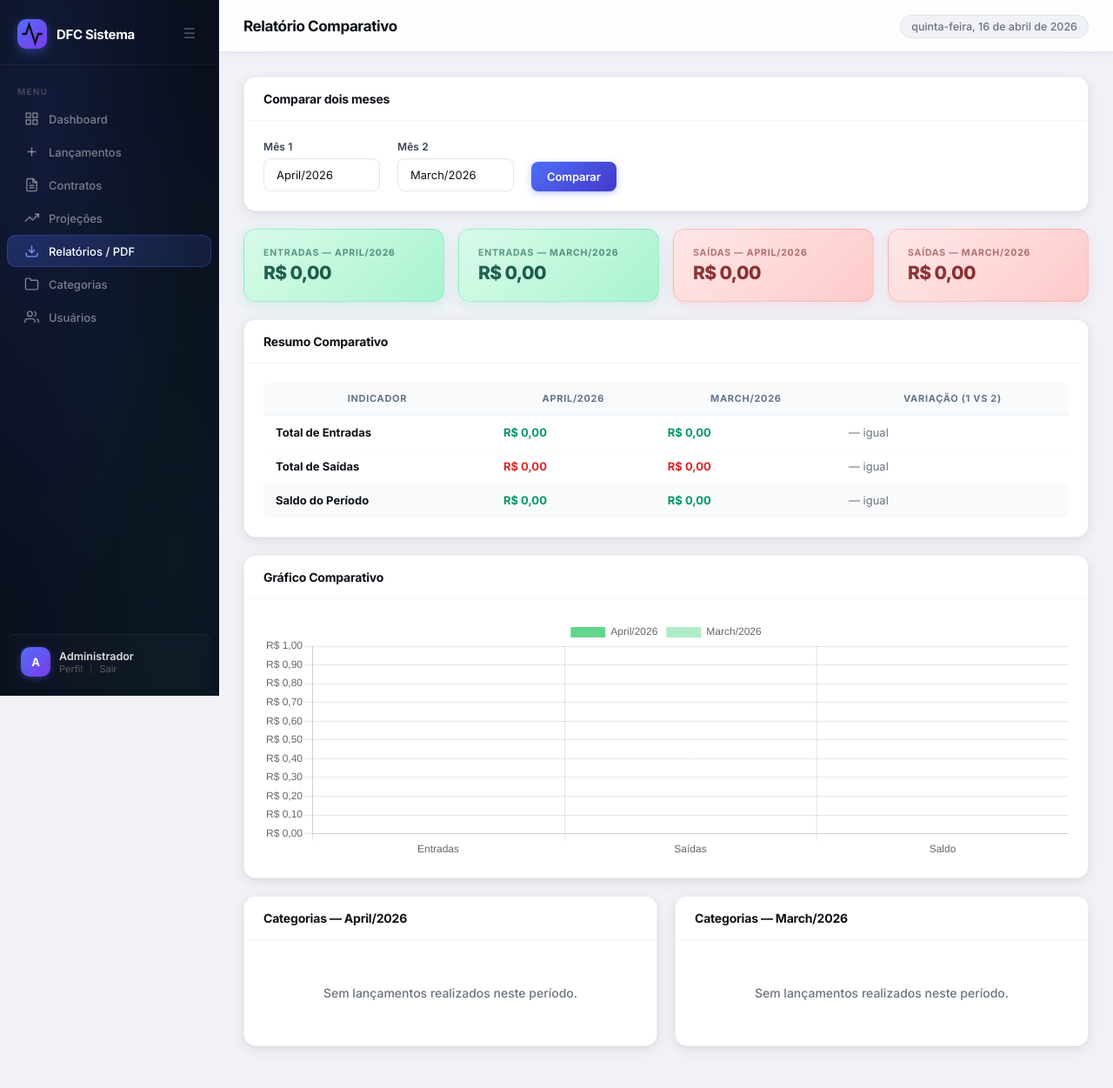
After one commit to Rafinhadev2022/dfc-sistema, a Flask app: page /relatorios/comparativo in a window 1280 px wide. The commit adds this page. Shown: the whole page at 87% size. Run offline with Flask 3, Linux system fonts and the light colour scheme; a user stored in the database is signed in.

Commit message:
Implementa 5 melhorias: importação CSV/Excel, alerta saldo, pizza chart, comparativo, export Excel
Co-Authored-By: Claude Sonnet 4.6 <noreply@anthropic.com>

```diff
--- a/app.py
+++ b/app.py
@@ -1,4 +1,4 @@
-from flask import Flask, render_template, redirect, url_for, request, flash, jsonify, make_response
+from flask import Flask, render_template, redirect, url_for, request, flash, jsonify, make_response, send_file
 from flask_login import LoginManager, login_user, logout_user, login_required, current_user
 from models import db, User, Category, Transaction, Contract, Projection, PasswordResetToken
 from functools import wraps
@@ -7,8 +7,9 @@ from datetime import datetime, date, timedelta
 from dateutil.relativedelta import relativedelta
 from fpdf import FPDF
 from sqlalchemy import func, extract
-import json
-import os
+import json, os, io, csv
+import openpyxl
+from openpyxl.styles import Font, PatternFill, Alignment, Border, Side
 
 app = Flask(__name__)
 app.config['SECRET_KEY'] = os.environ.get('SECRET_KEY', 'dfc-sistema-chave-secreta-2024')
@@ -212,6 +213,23 @@ def dashboard():
         Projection.date <= fim_30
     ).scalar() or 0
 
+    # Gráfico pizza - saídas por categoria no mês
+    pizza_saidas = db.session.query(
+        Category.name, func.sum(Transaction.value).label('total')
+    ).join(Transaction, Transaction.category_id == Category.id).filter(
+        Transaction.type == 'saida',
+        Transaction.date >= inicio_mes,
+        Transaction.date <= fim_mes,
+        Transaction.status == 'realizado'
+    ).group_by(Category.id).order_by(func.sum(Transaction.value).desc()).limit(8).all()
+
+    pizza_labels = [r[0] for r in pizza_saidas]
+    pizza_values = [float(r[1]) for r in pizza_saidas]
+
+    # Alerta de saldo baixo
+    limite_alerta = float(os.environ.get('ALERTA_SALDO', 10000))
+    alerta_saldo = saldo_total < limite_alerta
+
     return render_template('dashboard.html',
         entradas_mes=entradas_mes, saidas_mes=saidas_mes,
         saldo_mes=saldo_mes, saldo_total=saldo_total,
@@ -221,6 +239,10 @@ def dashboard():
         lancamentos_recentes=lancamentos_recentes,
         contratos_ativos=contratos_ativos,
         prev_entradas=prev_entradas, prev_saidas=prev_saidas,
+        pizza_labels=json.dumps(pizza_labels),
+        pizza_values=json.dumps(pizza_values),
+        alerta_saldo=alerta_saldo,
+        limite_alerta=limite_alerta,
         hoje=hoje
     )
 
@@ -734,6 +756,229 @@ def relatorio_pdf():
     response.headers['Content-Disposition'] = f'attachment; filename=DFC_{ano}_{mes:02d}.pdf'
     return response
 
+# ─── RELATÓRIO COMPARATIVO ────────────────────────────────────────────────────
+
+@app.route('/relatorios/comparativo')
+@login_required
+def relatorio_comparativo():
+    hoje = date.today()
+    mes1 = request.args.get('mes1', hoje.month, type=int)
+    ano1 = request.args.get('ano1', hoje.year, type=int)
+    mes2_default = (hoje - relativedelta(months=1)).month
+    ano2_default = (hoje - relativedelta(months=1)).year
+    mes2 = request.args.get('mes2', mes2_default, type=int)
+    ano2 = request.args.get('ano2', ano2_default, type=int)
+
+    def get_totais(ano, mes):
+        inicio = date(ano, mes, 1)
+        fim = (inicio + relativedelta(months=1)) - timedelta(days=1)
+        e = db.session.query(func.sum(Transaction.value)).filter(
+            Transaction.type == 'entrada', Transaction.date >= inicio,
+            Transaction.date <= fim, Transaction.status == 'realizado'
+        ).scalar() or 0
+        s = db.session.query(func.sum(Transaction.value)).filter(
+            Transaction.type == 'saida', Transaction.date >= inicio,
+            Transaction.date <= fim, Transaction.status == 'realizado'
+        ).scalar() or 0
+        cats = db.session.query(
+            Category.name, Category.type, func.sum(Transaction.value).label('total')
+        ).join(Transaction, Transaction.category_id == Category.id).filter(
+            Transaction.date >= inicio, Transaction.date <= fim,
+            Transaction.status == 'realizado'
+        ).group_by(Category.id).order_by(Category.type, func.sum(Transaction.value).desc()).all()
+        return {'entradas': float(e), 'saidas': float(s), 'saldo': float(e - s), 'cats': cats}
+
+    d1 = get_totais(ano1, mes1)
+    d2 = get_totais(ano2, mes2)
+
+    meses_disponiveis = []
+    for y in range(hoje.year - 2, hoje.year + 1):
+        for m in range(1, 13):
+            meses_disponiveis.append({'ano': y, 'mes': m,
+                'label': date(y, m, 1).strftime('%B/%Y').capitalize()})
+
+    return render_template('relatorios/comparativo.html',
+        d1=d1, d2=d2,
+        mes1=mes1, ano1=ano1, mes2=mes2, ano2=ano2,
+        label1=date(ano1, mes1, 1).strftime('%B/%Y').capitalize(),
+        label2=date(ano2, mes2, 1).strftime('%B/%Y').capitalize(),
+        meses_disponiveis=meses_disponiveis
+    )
+
+# ─── EXPORTAÇÃO EXCEL ─────────────────────────────────────────────────────────
+
+@app.route('/lancamentos/exportar-excel')
+@login_required
+def lancamentos_exportar_excel():
+    tipo = request.args.get('tipo', '')
+    status = request.args.get('status', '')
+    data_ini = request.args.get('data_ini', '')
+    data_fim = request.args.get('data_fim', '')
+    categoria_id = request.args.get('categoria_id', '')
+
+    q = Transaction.query
+    if tipo:
+        q = q.filter(Transaction.type == tipo)
+    if status:
+        q = q.filter(Transaction.status == status)
+    if data_ini:
+        q = q.filter(Transaction.date >= datetime.strptime(data_ini, '%Y-%m-%d').date())
+    if data_fim:
+        q = q.filter(Transaction.date <= datetime.strptime(data_fim, '%Y-%m-%d').date())
+    if categoria_id:
+        q = q.filter(Transaction.category_id == int(categoria_id))
+    lancamentos = q.order_by(Transaction.date.asc()).all()
+
+    wb = openpyxl.Workbook()
+    ws = wb.active
+    ws.title = 'Lançamentos'
+
+    header_fill = PatternFill(start_color='1e2235', end_color='1e2235', fill_type='solid')
+    header_font = Font(bold=True, color='FFFFFF', size=11)
+    border = Border(
+        left=Side(style='thin', color='DDDDDD'), right=Side(style='thin', color='DDDDDD'),
+        top=Side(style='thin', color='DDDDDD'), bottom=Side(style='thin', color='DDDDDD')
+    )
+
+    headers = ['Data', 'Descrição', 'Categoria', 'Contrato', 'Tipo', 'Valor (R$)', 'Status', 'Observações']
+    col_widths = [14, 40, 25, 20, 10, 18, 14, 40]
+    for i, (h, w) in enumerate(zip(headers, col_widths), 1):
+        cell = ws.cell(row=1, column=i, value=h)
+        cell.fill = header_fill
+        cell.font = header_font
+        cell.alignment = Alignment(horizontal='center', vertical='center')
+        cell.border = border
+        ws.column_dimensions[cell.column_letter].width = w
+
+    green_fill = PatternFill(start_color='dcfce7', end_color='dcfce7', fill_type='solid')
+    red_fill = PatternFill(start_color='fee2e2', end_color='fee2e2', fill_type='solid')
+
+    for row_num, t in enumerate(lancamentos, 2):
+        row_fill = green_fill if t.type == 'entrada' else red_fill
+        data = [
+            t.date.strftime('%d/%m/%Y'),
+            t.description,
+            t.category.name if t.category else '-',
+            t.contract.number if t.contract else '-',
+            'Entrada' if t.type == 'entrada' else 'Saída',
+            float(t.value),
+            t.status.capitalize(),
+            t.notes or ''
+        ]
+        for col_num, value in enumerate(data, 1):
+            cell = ws.cell(row=row_num, column=col_num, value=value)
+            cell.fill = row_fill
+            cell.border = border
+            cell.alignment = Alignment(vertical='center')
+            if col_num == 6:
+                cell.number_format = '#,##0.00'
+    ws.row_dimensions[1].height = 22
+
+    output = io.BytesIO()
+    wb.save(output)
+    output.seek(0)
+    filename = f'lancamentos_{date.today().strftime("%Y%m%d")}.xlsx'
+    return send_file(output, mimetype='application/vnd.openxmlformats-officedocument.spreadsheetml.sheet',
+                     as_attachment=True, download_name=filename)
+
+# ─── IMPORTAÇÃO CSV/EXCEL ─────────────────────────────────────────────────────
+
+@app.route('/lancamentos/importar', methods=['GET', 'POST'])
+@login_required
+def lancamentos_importar():
+    if not current_user.can_edit():
+        flash('Sem permissão para importar lançamentos.', 'danger')
+        return redirect(url_for('lancamentos'))
+
+    categorias = Category.query.filter_by(active=True).order_by(Category.type, Category.name).all()
+    if request.method == 'POST':
+        arquivo = request.files.get('arquivo')
+        if not arquivo or arquivo.filename == '':
+            flash('Nenhum arquivo selecionado.', 'danger')
+            return redirect(request.url)
+
+        filename = arquivo.filename.lower()
+        erros = []
+        importados = 0
+        try:
+            if filename.endswith('.csv'):
+                content = arquivo.read().decode('utf-8-sig')
+                reader = csv.DictReader(io.StringIO(content))
+                rows = list(reader)
+            elif filename.endswith(('.xlsx', '.xls')):
+                wb = openpyxl.load_workbook(arquivo, data_only=True) if filename.endswith('.xlsx') else None
+                if wb is None:
+                    import xlrd
+                    book = xlrd.open_workbook(file_contents=arquivo.read())
+                    sheet = book.sheet_by_index(0)
+                    headers = [str(sheet.cell_value(0, c)).strip() for c in range(sheet.ncols)]
+                    rows = [dict(zip(headers, [str(sheet.cell_value(r, c)).strip() for c in range(sheet.ncols)])) for r in range(1, sheet.nrows)]
+                else:
+                    ws = wb.active
+                    headers = [str(ws.cell(1, c).value).strip() for c in range(1, ws.max_column + 1)]
+                    rows = []
+                    for r in range(2, ws.max_row + 1):
+                        rows.append({headers[c-1]: str(ws.cell(r, c).value or '').strip() for c in range(1, ws.max_column + 1)})
+            else:
+                flash('Formato inválido. Use CSV, XLSX ou XLS.', 'danger')
+                return redirect(request.url)
+
+            cat_map = {c.name.lower(): c for c in categorias}
+            for i, row in enumerate(rows, 2):
+                try:
+                    data_str = row.get('data', row.get('Data', '')).strip()
+                    desc = row.get('descricao', row.get('descrição', row.get('Descricao', row.get('Descrição', '')))).strip()
+                    tipo = row.get('tipo', row.get('Tipo', '')).strip().lower()
+                    valor_str = str(row.get('valor', row.get('Valor', '0'))).replace('R$', '').replace('.', '').replace(',', '.').strip()
+                    cat_nome = row.get('categoria', row.get('Categoria', '')).strip().lower()
+                    status_imp = row.get('status', row.get('Status', 'realizado')).strip().lower()
+
+                    if not data_str or not desc or not tipo or not valor_str:
+                        erros.append(f'Linha {i}: campos obrigatórios ausentes.')
+                        continue
+                    for fmt in ('%d/%m/%Y', '%Y-%m-%d', '%d-%m-%Y'):
+                        try:
+                            dt = datetime.strptime(data_str, fmt).date()
+                            break
+                        except ValueError:
+                            dt = None
+                    if not dt:
+                        erros.append(f'Linha {i}: data inválida "{data_str}".')
+                        continue
+                    if tipo not in ('entrada', 'saida', 'saída'):
+                        erros.append(f'Linha {i}: tipo deve ser "entrada" ou "saida".')
+                        continue
+                    tipo_norm = 'saida' if 'sa' in tipo else 'entrada'
+                    valor = float(valor_str)
+                    cat = cat_map.get(cat_nome)
+                    if not cat:
+                        cat = Category.query.filter_by(type=tipo_norm, active=True).first()
+                    status_norm = 'realizado' if 'realiz' in status_imp else 'previsto'
+
+                    db.session.add(Transaction(
+                        date=dt, description=desc, category_id=cat.id if cat else None,
+                        value=valor, type=tipo_norm, status=status_norm,
+                        user_id=current_user.id
+                    ))
+                    importados += 1
+                except Exception as e:
+                    erros.append(f'Linha {i}: {str(e)}')
+
+            db.session.commit()
+            msg = f'{importados} lançamento(s) importado(s) com sucesso.'
+            if erros:
+                msg += f' {len(erros)} linha(s) com erro ignorada(s).'
+            flash(msg, 'success' if importados > 0 else 'warning')
+            if erros:
+                for e in erros[:5]:
+                    flash(e, 'warning')
+            return redirect(url_for('lancamentos'))
+        except Exception as e:
+            db.session.rollback()
+            flash(f'Erro ao processar arquivo: {str(e)}', 'danger')
+
+    return render_template('lancamentos/importar.html', categorias=categorias)
+
 # ─── CATEGORIAS ───────────────────────────────────────────────────────────────
 
 @app.route('/categorias')
--- a/requirements.txt
+++ b/requirements.txt
@@ -6,3 +6,5 @@ fpdf2==2.8.4
 python-dateutil==2.9.0.post0
 gunicorn==23.0.0
 psycopg2-binary==2.9.10
+openpyxl==3.1.5
+xlrd==2.0.2
--- a/static/css/style.css
+++ b/static/css/style.css
@@ -420,6 +420,18 @@ textarea.form-control { resize: vertical; min-height: 80px; }
 
 /* ── Chart ────────────────────────────────────────────────────────────────── */
 .chart-container { height: 280px; position: relative; }
+.charts-row { display: flex; gap: 20px; margin-bottom: 20px; flex-wrap: wrap; }
+.charts-row > .panel { margin-bottom: 0; }
+
+/* ── Alert saldo baixo ────────────────────────────────────────────────────── */
+.alert-saldo-baixo {
+  display: flex; align-items: center; gap: 10px;
+  background: linear-gradient(135deg, #fef3c7 0%, #fde68a 100%);
+  border: 1px solid #f59e0b; border-radius: var(--radius);
+  padding: 14px 18px; margin-bottom: 20px;
+  color: #92400e; font-size: 13px; font-weight: 500;
+  box-shadow: 0 2px 8px rgba(245,158,11,0.2);
+}
 
 /* ── Misc ─────────────────────────────────────────────────────────────────── */
 .mb-3 { margin-bottom: 20px; }
--- a/templates/base.html
+++ b/templates/base.html
@@ -41,7 +41,7 @@
         <svg viewBox="0 0 24 24" fill="none" stroke="currentColor" stroke-width="2"><polyline points="23 6 13.5 15.5 8.5 10.5 1 18"></polyline><polyline points="17 6 23 6 23 12"></polyline></svg>
         <span>Projeções</span>
       </a>
-      <a href="{{ url_for('relatorios') }}" class="nav-link {% if 'relatorio' in request.endpoint %}active{% endif %}">
+      <a href="{{ url_for('relatorios') }}" class="nav-link {% if request.endpoint in ['relatorios','relatorio_pdf','relatorio_comparativo'] %}active{% endif %}">
         <svg viewBox="0 0 24 24" fill="none" stroke="currentColor" stroke-width="2"><path d="M21 15v4a2 2 0 0 1-2 2H5a2 2 0 0 1-2-2v-4"></path><polyline points="7 10 12 15 17 10"></polyline><line x1="12" y1="15" x2="12" y2="3"></line></svg>
         <span>Relatórios / PDF</span>
       </a>
--- /dev/null
+++ b/templates/relatorios/comparativo.html
@@ -0,0 +1,218 @@
+{% extends "base.html" %}
+{% block title %}Relatório Comparativo{% endblock %}
+{% block page_title %}Relatório Comparativo{% endblock %}
+
+{% block content %}
+
+<!-- Seletor de períodos -->
+<div class="panel">
+  <div class="panel-header">
+    <h2 class="panel-title">Comparar dois meses</h2>
+  </div>
+  <div class="panel-body">
+    <form method="GET" style="display:flex;gap:20px;flex-wrap:wrap;align-items:flex-end">
+      <div class="form-group" style="margin:0">
+        <label>Mês 1</label>
+        <select name="mes1" class="form-control" onchange="syncAno(this,'ano1')" style="width:auto">
+          {% for m in meses_disponiveis %}
+            <option value="{{ m.mes }}" {% if m.mes == mes1 and m.ano == ano1 %}selected{% endif %}
+                    data-ano="{{ m.ano }}">{{ m.label }}</option>
+          {% endfor %}
+        </select>
+        <input type="hidden" name="ano1" id="ano1" value="{{ ano1 }}">
+      </div>
+      <div class="form-group" style="margin:0">
+        <label>Mês 2</label>
+        <select name="mes2" class="form-control" onchange="syncAno(this,'ano2')" style="width:auto">
+          {% for m in meses_disponiveis %}
+            <option value="{{ m.mes }}" {% if m.mes == mes2 and m.ano == ano2 %}selected{% endif %}
+                    data-ano="{{ m.ano }}">{{ m.label }}</option>
+          {% endfor %}
+        </select>
+        <input type="hidden" name="ano2" id="ano2" value="{{ ano2 }}">
+      </div>
+      <button type="submit" class="btn btn-primary">Comparar</button>
+    </form>
+  </div>
+</div>
+
+<!-- Cards comparativos -->
+{% macro fmt(v) %}{{ "R$ {:,.2f}".format(v).replace(",","X").replace(".",",").replace("X",".") }}{% endmacro %}
+{% macro diff(v1, v2) %}
+  {% set d = v1 - v2 %}
+  {% if d > 0 %}<span style="color:#16a34a;font-weight:700">▲ {{ fmt(d) }}</span>
+  {% elif d < 0 %}<span style="color:#dc2626;font-weight:700">▼ {{ fmt(d|abs) }}</span>
+  {% else %}<span style="color:#6b7280">— igual</span>{% endif %}
+{% endmacro %}
+
+<div class="cards-grid">
+  <div class="card card-green">
+    <div class="card-content">
+      <span class="card-label">Entradas — {{ label1 }}</span>
+      <span class="card-value">{{ fmt(d1.entradas) }}</span>
+    </div>
+  </div>
+  <div class="card card-green">
+    <div class="card-content">
+      <span class="card-label">Entradas — {{ label2 }}</span>
+      <span class="card-value">{{ fmt(d2.entradas) }}</span>
+    </div>
+  </div>
+  <div class="card card-red">
+    <div class="card-content">
+      <span class="card-label">Saídas — {{ label1 }}</span>
+      <span class="card-value">{{ fmt(d1.saidas) }}</span>
+    </div>
+  </div>
+  <div class="card card-red">
+    <div class="card-content">
+      <span class="card-label">Saídas — {{ label2 }}</span>
+      <span class="card-value">{{ fmt(d2.saidas) }}</span>
+    </div>
+  </div>
+</div>
+
+<!-- Tabela resumo -->
+<div class="panel">
+  <div class="panel-header">
+    <h2 class="panel-title">Resumo Comparativo</h2>
+  </div>
+  <div class="panel-body">
+    <div class="table-responsive">
+      <table class="table">
+        <thead>
+          <tr>
+            <th>Indicador</th>
+            <th>{{ label1 }}</th>
+            <th>{{ label2 }}</th>
+            <th>Variação (1 vs 2)</th>
+          </tr>
+        </thead>
+        <tbody>
+          <tr>
+            <td><strong>Total de Entradas</strong></td>
+            <td class="text-green font-bold">{{ fmt(d1.entradas) }}</td>
+            <td class="text-green font-bold">{{ fmt(d2.entradas) }}</td>
+            <td>{{ diff(d1.entradas, d2.entradas) }}</td>
+          </tr>
+          <tr>
+            <td><strong>Total de Saídas</strong></td>
+            <td class="text-red font-bold">{{ fmt(d1.saidas) }}</td>
+            <td class="text-red font-bold">{{ fmt(d2.saidas) }}</td>
+            <td>{{ diff(d2.saidas, d1.saidas) }}</td>
+          </tr>
+          <tr style="background:#f9fafb">
+            <td><strong>Saldo do Período</strong></td>
+            <td class="{% if d1.saldo >= 0 %}text-green{% else %}text-red{% endif %} font-bold">{{ fmt(d1.saldo) }}</td>
+            <td class="{% if d2.saldo >= 0 %}text-green{% else %}text-red{% endif %} font-bold">{{ fmt(d2.saldo) }}</td>
+            <td>{{ diff(d1.saldo, d2.saldo) }}</td>
+          </tr>
+        </tbody>
+      </table>
+    </div>
+  </div>
+</div>
+
+<!-- Gráfico comparativo -->
+<div class="panel">
+  <div class="panel-header">
+    <h2 class="panel-title">Gráfico Comparativo</h2>
+  </div>
+  <div class="panel-body chart-container" style="height:320px">
+    <canvas id="compChart"></canvas>
+  </div>
+</div>
+
+<!-- Detalhamento por categoria -->
+<div class="charts-row">
+  {% for label, data in [(label1, d1), (label2, d2)] %}
+  <div class="panel" style="flex:1;min-width:300px">
+    <div class="panel-header">
+      <h2 class="panel-title">Categorias — {{ label }}</h2>
+    </div>
+    <div class="panel-body">
+      {% if data.cats %}
+      <div class="table-responsive">
+        <table class="table" style="font-size:12px">
+          <thead><tr><th>Categoria</th><th>Tipo</th><th>Total</th></tr></thead>
+          <tbody>
+            {% for cat in data.cats %}
+            <tr>
+              <td>{{ cat[0] }}</td>
+              <td>
+                {% if cat[1] == 'entrada' %}<span class="badge badge-green">Entrada</span>
+                {% else %}<span class="badge badge-red">Saída</span>{% endif %}
+              </td>
+              <td class="{% if cat[1]=='entrada' %}text-green{% else %}text-red{% endif %} font-bold">
+                {{ fmt(cat[2]) }}
+              </td>
+            </tr>
+            {% endfor %}
+          </tbody>
+        </table>
+      </div>
+      {% else %}
+      <div class="empty-state" style="padding:30px 0">
+        <p>Sem lançamentos realizados neste período.</p>
+      </div>
+      {% endif %}
+    </div>
+  </div>
+  {% endfor %}
+</div>
+
+{% endblock %}
+
+{% block scripts %}
+<script>
+function syncAno(sel, hiddenId) {
+  const opt = sel.options[sel.selectedIndex];
+  document.getElementById(hiddenId).value = opt.dataset.ano;
+}
+// preenche hidden ano ao carregar
+document.querySelectorAll('select[name="mes1"], select[name="mes2"]').forEach(sel => {
+  const opt = sel.options[sel.selectedIndex];
+  const target = sel.name === 'mes1' ? 'ano1' : 'ano2';
+  if (opt) document.getElementById(target).value = opt.dataset.ano;
+});
+
+const ctx = document.getElementById('compChart').getContext('2d');
+new Chart(ctx, {
+  type: 'bar',
+  data: {
+    labels: ['Entradas', 'Saídas', 'Saldo'],
+    datasets: [
+      {
+        label: '{{ label1 }}',
+        data: [{{ d1.entradas }}, {{ d1.saidas }}, {{ d1.saldo }}],
+        backgroundColor: ['rgba(34,197,94,0.7)','rgba(239,68,68,0.7)','rgba(79,110,247,0.7)'],
+        borderRadius: 4
+      },
+      {
+        label: '{{ label2 }}',
+        data: [{{ d2.entradas }}, {{ d2.saidas }}, {{ d2.saldo }}],
+        backgroundColor: ['rgba(34,197,94,0.35)','rgba(239,68,68,0.35)','rgba(79,110,247,0.35)'],
+        borderRadius: 4
+      }
+    ]
+  },
+  options: {
+    responsive: true, maintainAspectRatio: false,
+    plugins: {
+      legend: { position: 'top' },
+      tooltip: {
+        callbacks: {
+          label: c => ' R$ ' + c.parsed.y.toLocaleString('pt-BR', {minimumFractionDigits:2})
+        }
+      }
+    },
+    scales: {
+      y: {
+        beginAtZero: true,
+        ticks: { callback: v => 'R$ ' + v.toLocaleString('pt-BR', {minimumFractionDigits:2}) }
+      }
+    }
+  }
+});
+</script>
+{% endblock %}
```
Also changed, not shown: templates/dashboard.html (+73 -10 lines), templates/lancamentos/importar.html (added, +77 -0 lines), templates/lancamentos/index.html (+7 -1 lines), templates/relatorios/index.html (+4 -3 lines).
